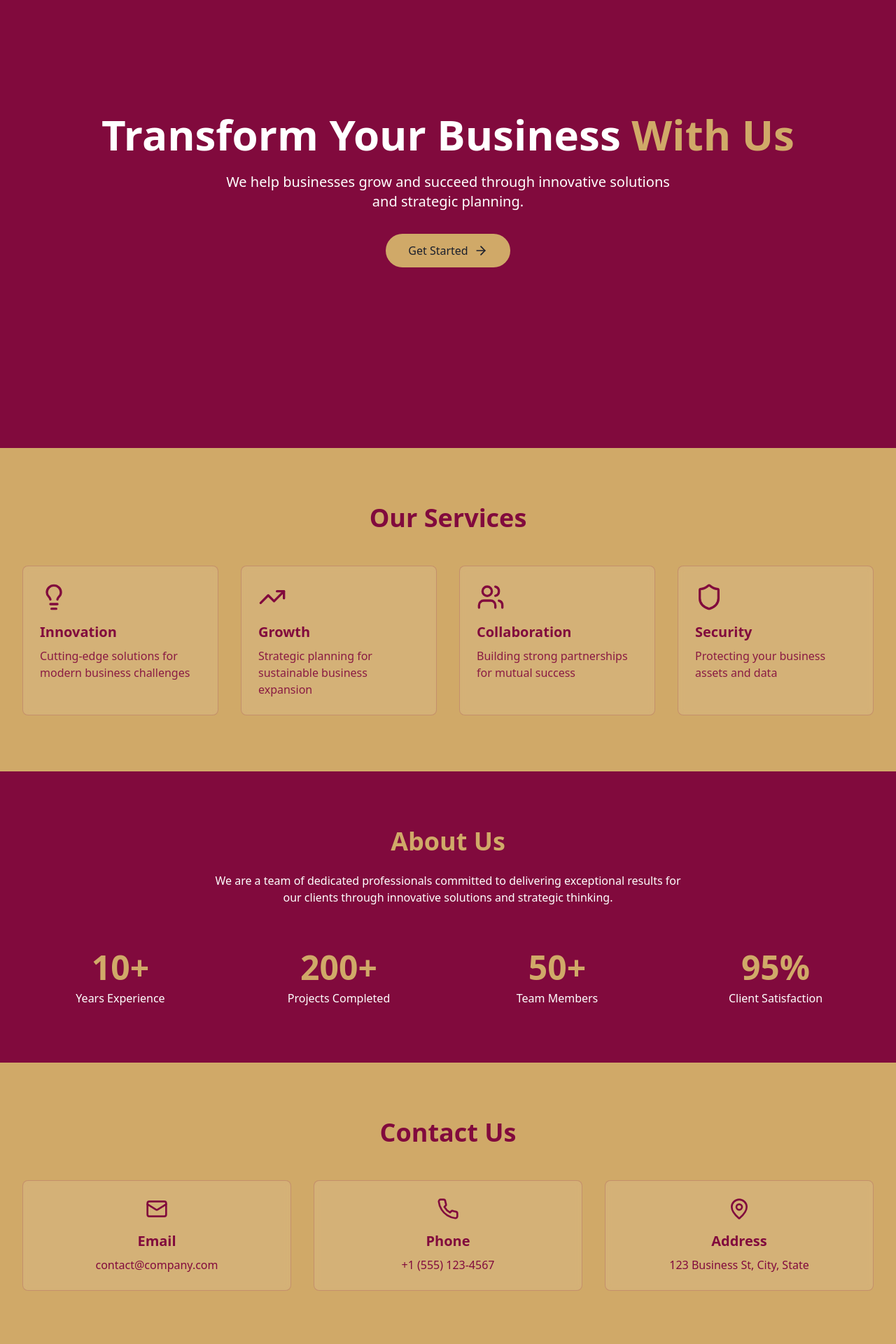
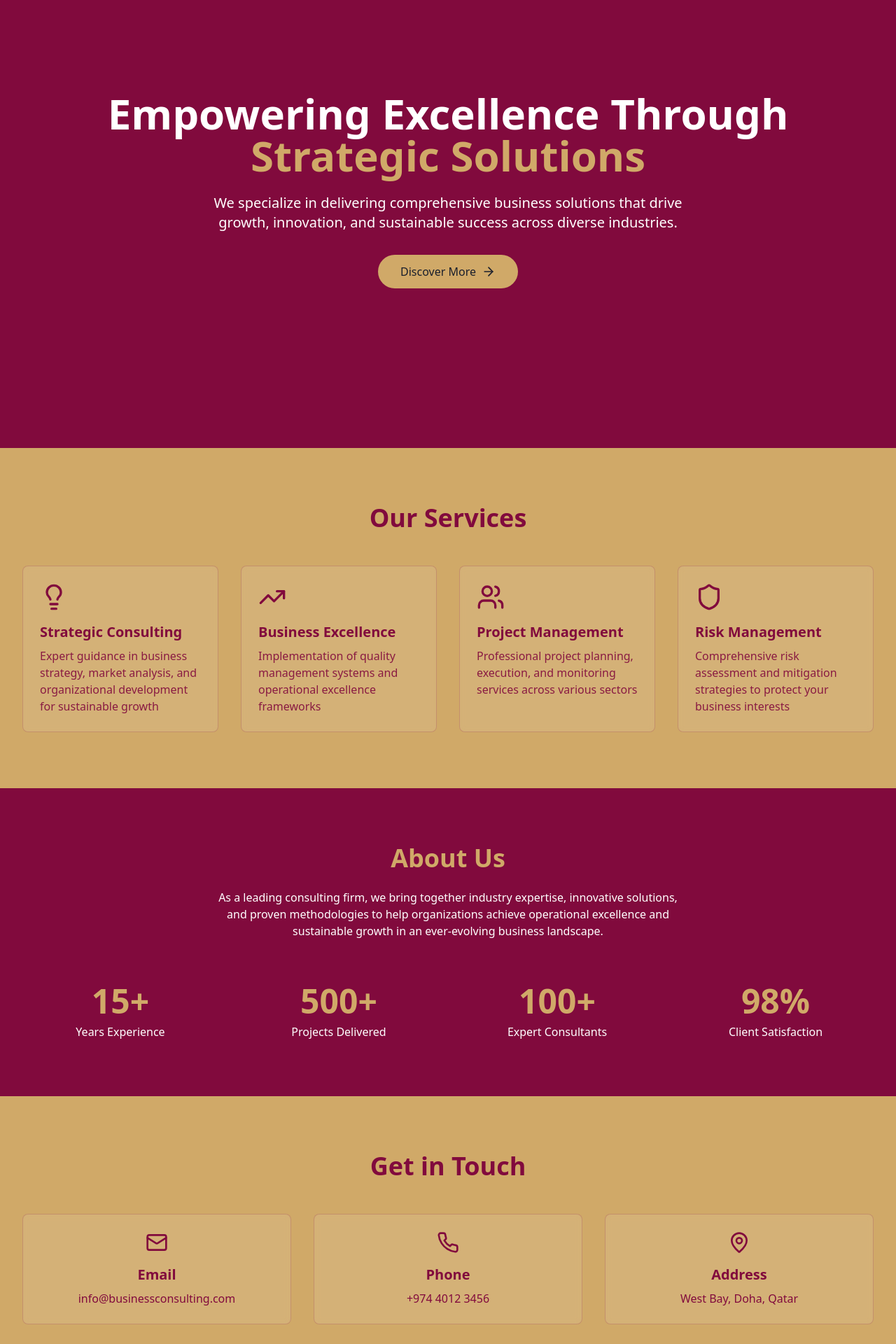
Before and after one commit to srijwal6/proviz-web, a React (Vite) app: page / in a window 1280 px wide. Shown: the part 160-2080 px from the top of the page at 70% size. Built offline with nearby package versions, Linux system fonts and the light colour scheme.

Commit message:
Populate website content from references
Rephrased and updated the content on the website based on the information from the reference websites https://qcfglobal.com/ and https://ragroup.qa/.
[skip gpt_engineer]

```diff
--- a/src/components/About.tsx
+++ b/src/components/About.tsx
@@ -1,10 +1,10 @@
 import React from 'react';
 
 const stats = [
-  { number: "10+", label: "Years Experience" },
-  { number: "200+", label: "Projects Completed" },
-  { number: "50+", label: "Team Members" },
-  { number: "95%", label: "Client Satisfaction" }
+  { number: "15+", label: "Years Experience" },
+  { number: "500+", label: "Projects Delivered" },
+  { number: "100+", label: "Expert Consultants" },
+  { number: "98%", label: "Client Satisfaction" }
 ];
 
 const About = () => {
@@ -14,9 +14,10 @@ const About = () => {
         <div className="text-center mb-16">
           <h2 className="text-3xl md:text-4xl font-bold text-secondary mb-6">About Us</h2>
           <p className="text-light max-w-2xl mx-auto">
-            We are a team of dedicated professionals committed to delivering
-            exceptional results for our clients through innovative solutions
-            and strategic thinking.
+            As a leading consulting firm, we bring together industry expertise,
+            innovative solutions, and proven methodologies to help organizations
+            achieve operational excellence and sustainable growth in an ever-evolving
+            business landscape.
           </p>
         </div>
 
--- a/src/components/Contact.tsx
+++ b/src/components/Contact.tsx
@@ -6,26 +6,26 @@ const Contact = () => {
     <section id="contact" className="py-20 bg-secondary">
       <div className="max-w-7xl mx-auto px-4 sm:px-6 lg:px-8">
         <h2 className="text-3xl md:text-4xl font-bold text-center text-primary mb-12">
-          Contact Us
+          Get in Touch
         </h2>
 
         <div className="grid grid-cols-1 md:grid-cols-3 gap-8">
           <div className="flex flex-col items-center p-6 rounded-lg bg-white/10 backdrop-blur-sm border border-primary/20">
             <Mail size={32} className="text-primary mb-4" />
             <h3 className="text-xl font-semibold text-primary mb-2">Email</h3>
-            <p className="text-primary">contact@company.com</p>
+            <p className="text-primary">info@businessconsulting.com</p>
           </div>
 
           <div className="flex flex-col items-center p-6 rounded-lg bg-white/10 backdrop-blur-sm border border-primary/20">
             <Phone size={32} className="text-primary mb-4" />
             <h3 className="text-xl font-semibold text-primary mb-2">Phone</h3>
-            <p className="text-primary">+1 (555) 123-4567</p>
+            <p className="text-primary">+974 4012 3456</p>
           </div>
 
           <div className="flex flex-col items-center p-6 rounded-lg bg-white/10 backdrop-blur-sm border border-primary/20">
             <MapPin size={32} className="text-primary mb-4" />
             <h3 className="text-xl font-semibold text-primary mb-2">Address</h3>
-            <p className="text-primary">123 Business St, City, State</p>
+            <p className="text-primary">West Bay, Doha, Qatar</p>
           </div>
         </div>
       </div>
--- a/src/components/Hero.tsx
+++ b/src/components/Hero.tsx
@@ -7,15 +7,15 @@ const Hero = () => {
       <div className="max-w-7xl mx-auto px-4 sm:px-6 lg:px-8 py-20">
         <div className="text-center">
           <h1 className="text-4xl md:text-6xl font-bold mb-6 animate-fade-down">
-            Transform Your Business
-            <span className="text-secondary"> With Us</span>
+            Empowering Excellence Through
+            <span className="text-secondary"> Strategic Solutions</span>
           </h1>
           <p className="text-light text-lg md:text-xl max-w-2xl mx-auto mb-8 animate-fade-up">
-            We help businesses grow and succeed through innovative solutions
-            and strategic planning.
+            We specialize in delivering comprehensive business solutions that drive growth,
+            innovation, and sustainable success across diverse industries.
           </p>
           <button className="bg-secondary hover:bg-secondary-dark text-dark px-8 py-3 rounded-full transition-colors duration-300 flex items-center gap-2 mx-auto">
-            Get Started
+            Discover More
             <ArrowRight size={20} />
           </button>
         </div>
--- a/src/components/Services.tsx
+++ b/src/components/Services.tsx
@@ -4,23 +4,23 @@ import { Lightbulb, TrendingUp, Users, Shield } from 'lucide-react';
 const services = [
   {
     icon: <Lightbulb size={40} />,
-    title: "Innovation",
-    description: "Cutting-edge solutions for modern business challenges"
+    title: "Strategic Consulting",
+    description: "Expert guidance in business strategy, market analysis, and organizational development for sustainable growth"
   },
   {
     icon: <TrendingUp size={40} />,
-    title: "Growth",
-    description: "Strategic planning for sustainable business expansion"
+    title: "Business Excellence",
+    description: "Implementation of quality management systems and operational excellence frameworks"
   },
   {
     icon: <Users size={40} />,
-    title: "Collaboration",
-    description: "Building strong partnerships for mutual success"
+    title: "Project Management",
+    description: "Professional project planning, execution, and monitoring services across various sectors"
   },
   {
     icon: <Shield size={40} />,
-    title: "Security",
-    description: "Protecting your business assets and data"
+    title: "Risk Management",
+    description: "Comprehensive risk assessment and mitigation strategies to protect your business interests"
   }
 ];
 
```
